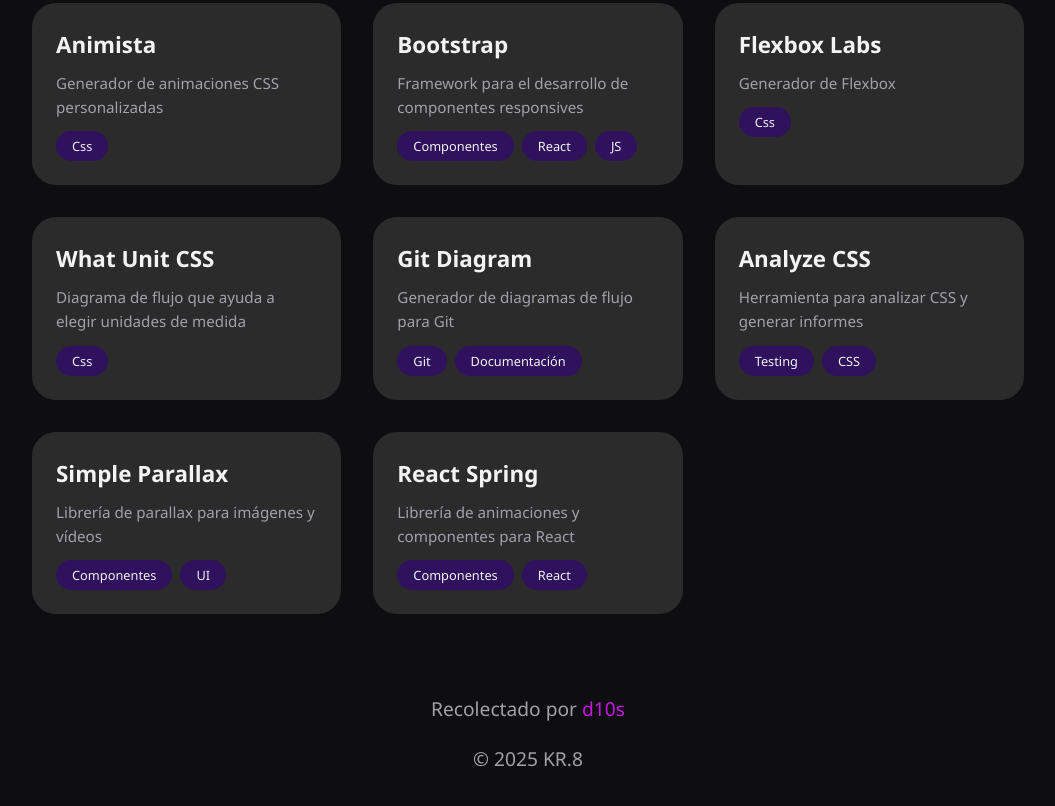
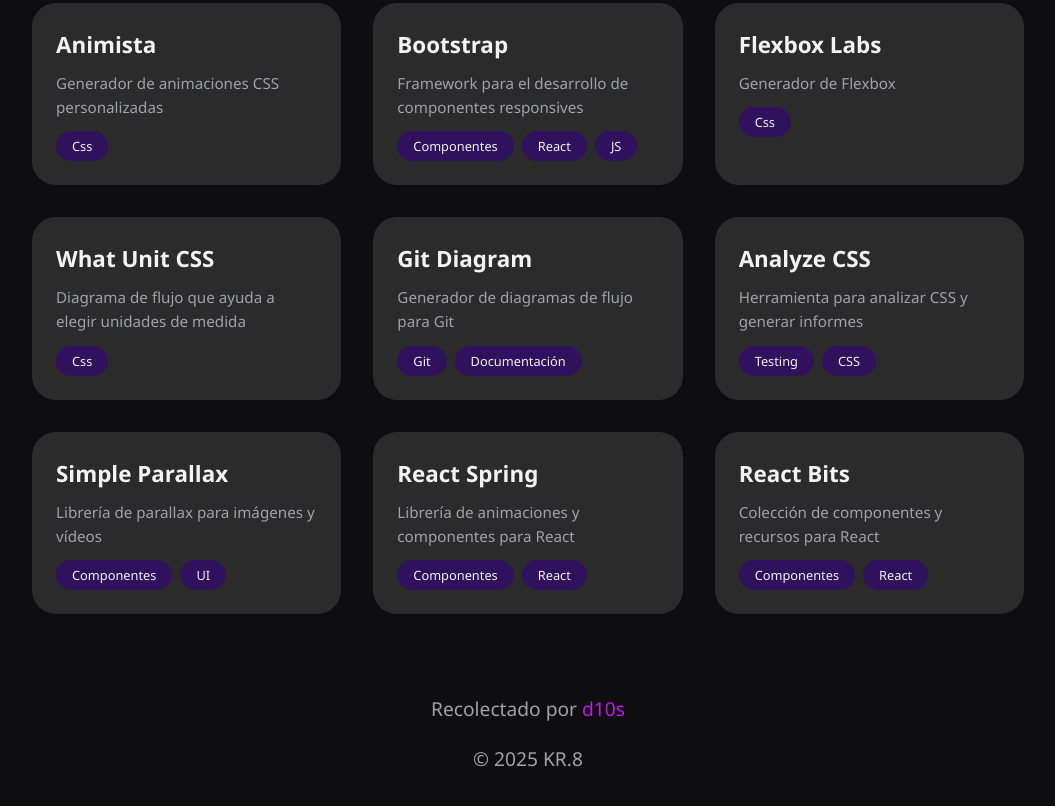
Before and after one commit to lmaKR8/RecursosDevs, a plain HTML site: page index.html in a window 1280 px wide. Shown: the part 1612-2418 px from the top of the page, without its empty margins (112-1167 px from the left). Drawn offline with Linux system fonts and the light colour scheme.

Commit message:
Añadir tarjeta de recurso "React Bits" en la sección de lista

```diff
--- a/index.html
+++ b/index.html
@@ -346,6 +346,19 @@
                 </a>
             </article>
 
+            <article class="card" data-tags="componentes react-js">
+                <a href="https://www.reactbits.dev/" class="card__link" target="_blank" rel="noopener noreferrer">
+                    <h2 class="card__title">React Bits</h2>
+                    <p class="card__description">
+                        Colección de componentes y recursos para React
+                    </p>
+                    <div class="card__tags">
+                        <span class="tag">Componentes</span>
+                        <span class="tag">React</span>
+                    </div>
+                </a>
+            </article>
+
         </section>
     </main>
 
```
